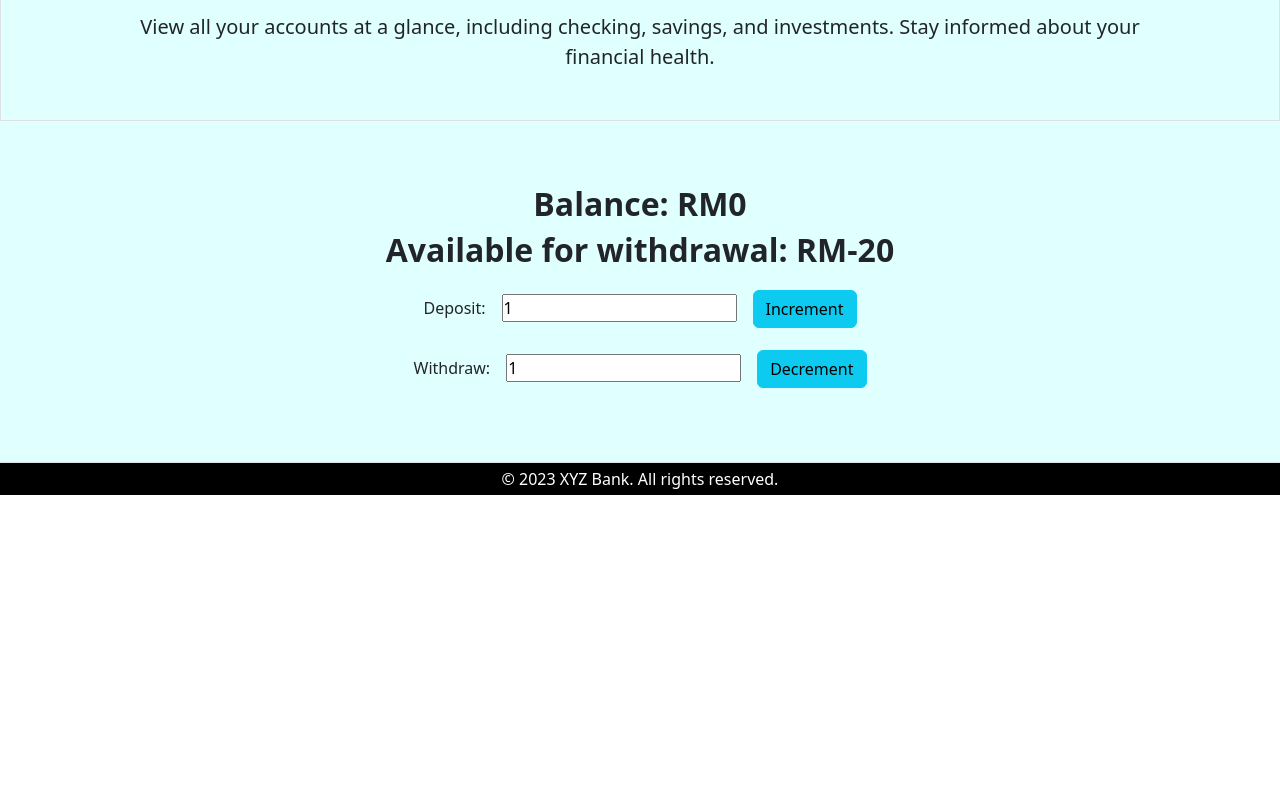
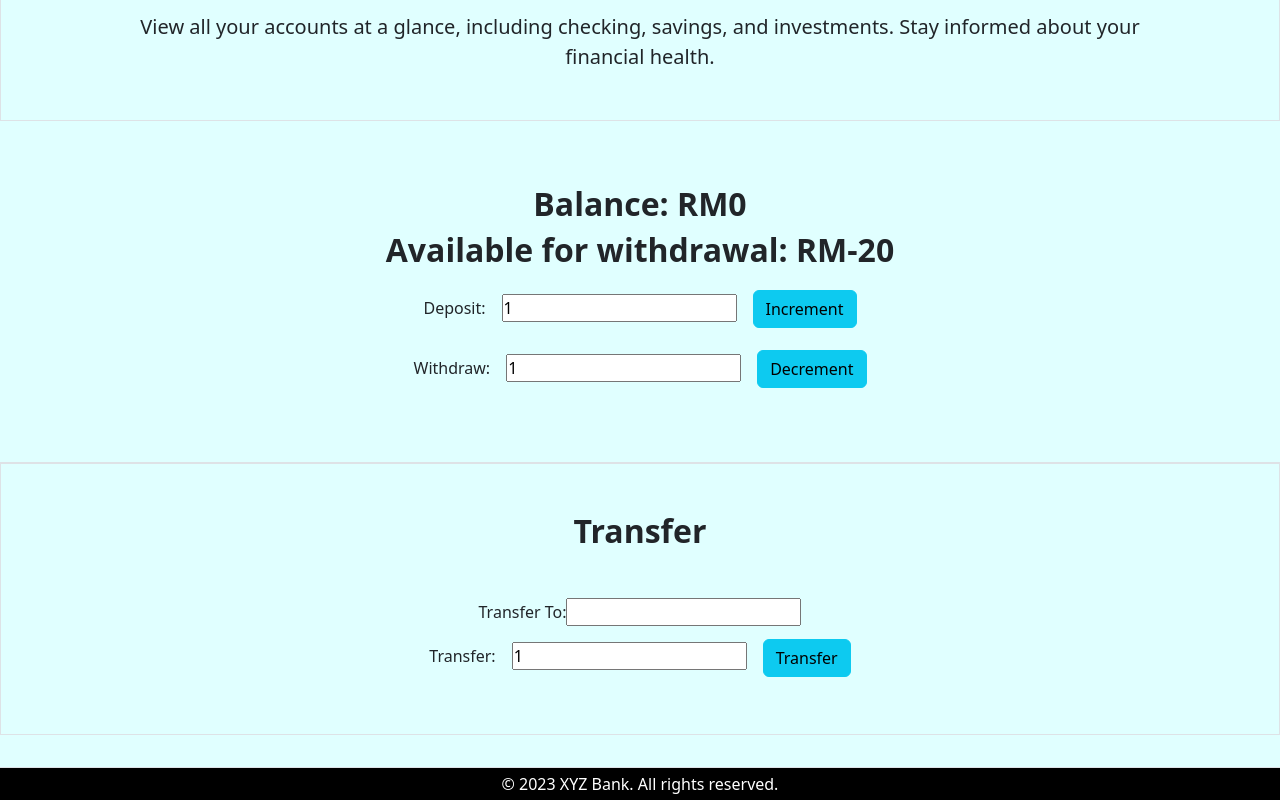
Before and after one commit to JoeG67/Banking-System, a React (Create React App) app: page /account in a window 1280 px wide. Shown: the part 393-1193 px from the top of the page. Before the commit the page ends 888 px from the top, so only its background shows below. Built offline with nearby package versions, Linux system fonts and the light colour scheme.

Commit message:
Added in modals for transactions and transfer

```diff
--- a/src/Account.jsx
+++ b/src/Account.jsx
@@ -2,6 +2,7 @@ import React, { useState, useEffect  } from "react";
 import { toast } from 'react-toastify';
 import {Helmet} from "react-helmet";
 import Footer from './Footer';
+import Modal from 'react-bootstrap/Modal';
 import Button from 'react-bootstrap/Button';
 import userData from './users.json';
 import { useUser } from "./UserContext";
@@ -9,15 +10,28 @@ import Navbar from './Navbar';
 import 'bootstrap/dist/css/bootstrap.css';
 import "./App.scss";
 
-
 function Account() {
   const { user } = useUser();
   // Assuming you have the user's email after login
-  const [balance, setBalance] = useState(user ? user.balance : 0);
+  const [balance, setBalance] = useState(user ? parseInt(user.balance) : 0);
   const [incrementBy, setIncrementBy] = useState(1);
   const [decrementBy, setDecrementBy] = useState(1);
+  const [showInc, setShowInc] = useState(false);
+  const [showDec, setShowDec] = useState(false);
+  const [showTran, setShowTran] = useState(false);
+  const [message, setMessage] = useState('');
+
+  const handleChange = event => {
+    setMessage(event.target.value);
+
+    console.log('value is:', event.target.value);
+  };
+  const handleCloseInc = () => setShowInc(false);
+  const handleCloseDec = () => setShowDec(false);
+  const handleCloseTran = () => setShowTran(false);
 
 const increment = () => {
+  setShowInc(true);
   setBalance(balance + parseInt(incrementBy));
 };
 
@@ -25,11 +39,26 @@ const increment = () => {
 const decrement = () => {
   // Add a check to prevent count from going below 0
   if (balance > parseInt(decrementBy) && balance !== 20) {
+    setShowDec(true);
     setBalance(balance - parseInt(decrementBy));
   } else {
     toast("Minimum account balance of RM20 is required for transactions to be made, please withdraw an appropriate amount or deposit enough cash to continue withdrawal activity");
   }
 };
+
+
+
+const transfer = () => {
+  // Add a check to prevent count from going below 0
+  if (balance > parseInt(decrementBy) && balance !== 20) {
+    setShowTran(true);
+    setBalance(balance - parseInt(decrementBy));
+  } else {
+    toast("Minimum account balance of RM20 is required for transfers to be made, please transfer an appropriate amount or deposit enough cash to continue withdrawal activity");
+  }
+};
+
+
     return(
       <div class ="account">
         <Helmet>
@@ -67,17 +96,76 @@ const decrement = () => {
         <input type="number" class="numberInput" value={incrementBy} onChange={(e) => setIncrementBy(e.target.value)}/>
         <Button variant="info"onClick={increment}>Increment</Button>
       </div>
-
+      <Modal show={showInc} onHide={handleCloseInc}>
+        <Modal.Header closeButton>
+          <Modal.Title>Bank XYZ</Modal.Title>
+        </Modal.Header>
+        <Modal.Body>You have deposited RM{incrementBy} into your account</Modal.Body>
+        <Modal.Footer>
+          <Button variant="secondary" onClick={handleCloseInc}>
+            Close
+          </Button>
+        </Modal.Footer>
+      </Modal>
       <div>
         <label>Withdraw: </label>
         <input type="number" class="numberInput" value={decrementBy} onChange={(e) => setDecrementBy(e.target.value)}/>
         <Button variant="info" onClick={decrement}>Decrement</Button>
       </div>
+      <Modal show={showDec} onHide={handleCloseDec}>
+        <Modal.Header closeButton>
+          <Modal.Title>Bank XYZ</Modal.Title>
+        </Modal.Header>
+        <Modal.Body>You have withdrawn RM{decrementBy} from your account</Modal.Body>
+        <Modal.Footer>
+          <Button variant="secondary" onClick={handleCloseDec}>
+            Close
+          </Button>
+        </Modal.Footer>
+      </Modal>
                 </div>
             </div>
+        </section>
+
+        <section class="border bottom" id="features">
+        <div class="container px-5 my-5 px-5">
+                <div class="text-center mb-2">
+                    <h2 class="fw-bolder">Transfer</h2>
+                </div>
+                <div class="container px-5 my-5 px-5">
+                <div class="text-center">
+      <div>
+      <label>Transfer To: </label>
+      <input type="text" id="message" class="textInput" name="message" onChange={handleChange} value={message}/>
+       </div>
+       <div>
+        <label>Transfer: </label>
+        <input type="number" class="numberInput" value={decrementBy} onChange={(e) => setDecrementBy(e.target.value)}/>
+        <Button variant="info" onClick={transfer}>Transfer</Button>
+      </div>
+      <Modal show={showTran} onHide={handleCloseTran}>
+        <Modal.Header closeButton>
+          <Modal.Title>Bank XYZ</Modal.Title>
+        </Modal.Header>
+        <Modal.Body>You have transferred RM{decrementBy} from your account to {message}.</Modal.Body>
+        <Modal.Footer>
+          <Button variant="secondary" onClick={handleCloseTran}>
+            Close
+          </Button>
+        </Modal.Footer>
+      </Modal>
+                </div>
+            </div>
+            </div>
+        </section>
+
+        <section class="py-3 border-bottom">
+
         </section>
        <Footer />
     </div>
   );
 }
+
+
 export default Account;
--- a/src/App.scss
+++ b/src/App.scss
@@ -116,7 +116,7 @@ ul {
 }
 .account{
   background-color: lightcyan;
-  max-height: 120vh;
+  //max-height: 120vh;
 }
 .custom-center-links {
   justify-content: center;
```
